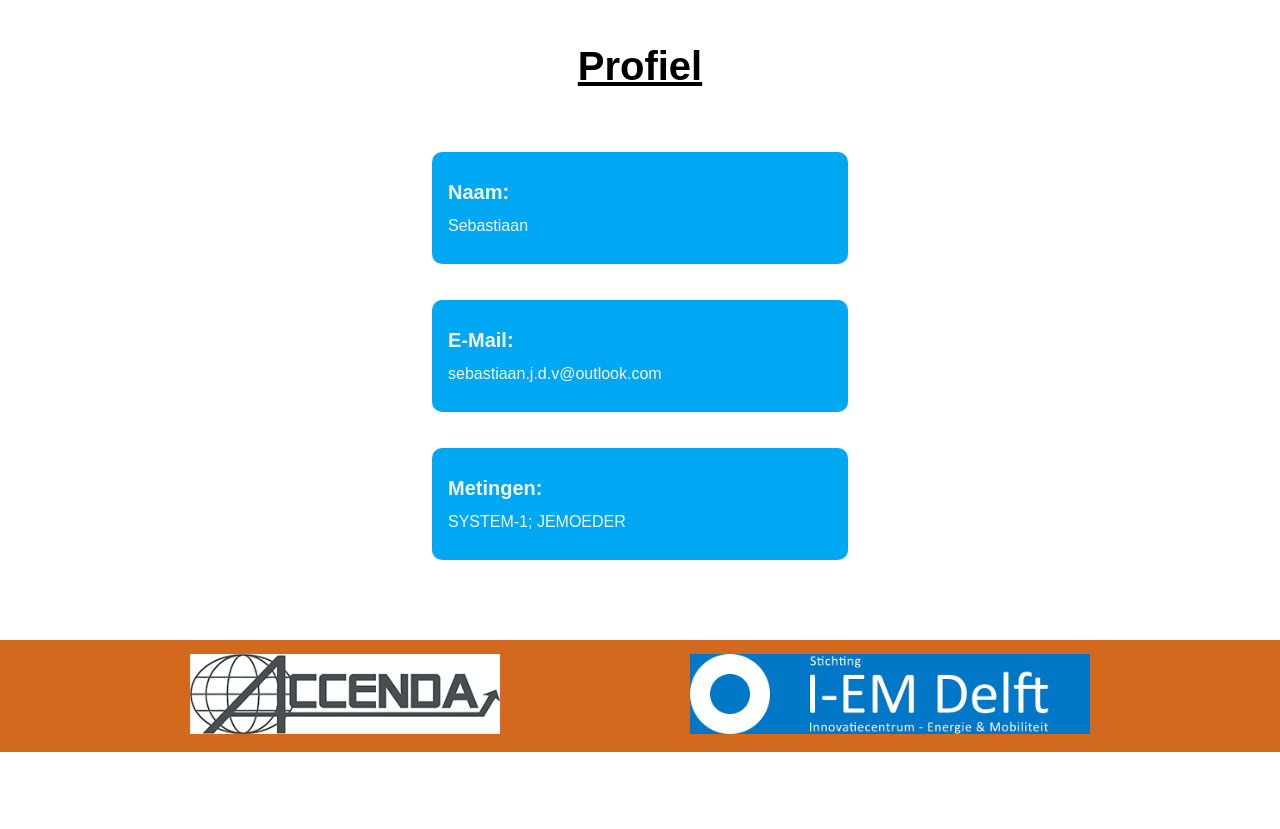
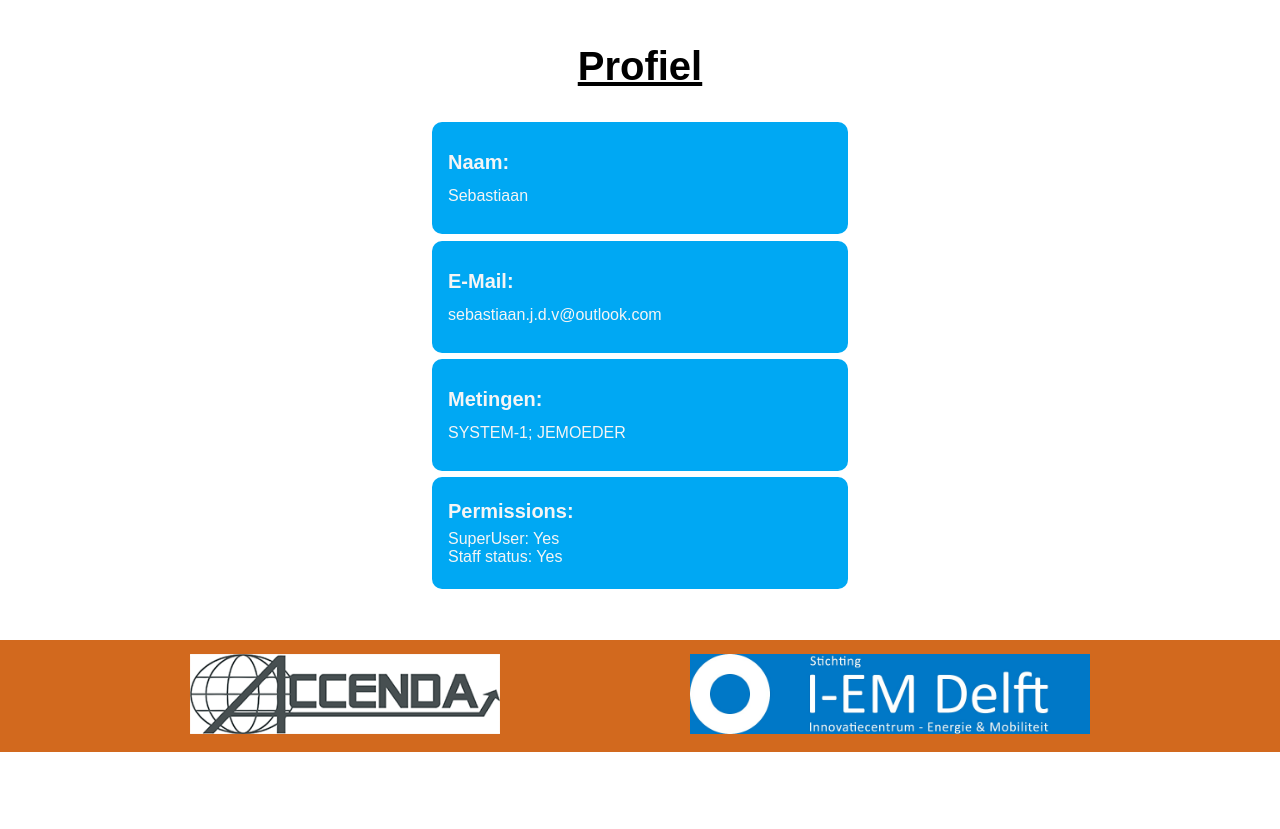
Before and after one commit to SpastBanana/H2Site, a Django app: page /profiel in a window 1280 px wide. Shown: the part 208-1037 px from the top of the page. Run offline with Django 3.2, Linux system fonts and the light colour scheme; a user stored in the database is signed in; data comes from the database, SQL or seed files in the repository; both versions use the stored data as it was after the commit.

Commit message:
created new function in profile to see user permissions status

```diff
--- a/templates/profiel.html
+++ b/templates/profiel.html
@@ -24,6 +24,22 @@
                     <div class="index">Metingen:</div>
                     <div class="indexInsert">{{ user.profile.meting_ids }}</div>
                 </div>
+                <div class="nameTag">
+                    <div class="name">Permissions:</div>
+                    <div class="nameInsert">
+                        {% if user.is_superuser %}
+                            SuperUser: Yes
+                        {% else %}
+                            SuperUser: No
+                        {% endif %}
+                        <br>
+                        {% if user.is_staff %}
+                            Staff status: Yes
+                        {% else %}
+                            Staff status: No
+                        {% endif %}
+                    </div>
+                </div>
             </div>
         {% else %}
             <p class="loginMSG">Om uw gegevems te zien moet u eerst <a href="/login">inloggen</a>.</p>
--- a/user_profile/models.py
+++ b/user_profile/models.py
@@ -1,9 +1,13 @@
 from django.contrib.auth.models import User
 from django.db import models
 from django.contrib.auth.models import User
-from django.db.models.signals import post_save
+from django.db.models.signals import post_save, pre_migrate
+from django.contrib.contenttypes.models import ContentType
+from django.contrib.auth import models as auth_models
+from django.contrib.auth.models import Permission
+from django.conf import settings
 from django.dispatch import receiver
-from django.db import models
+
 
 class UpperCaseCharField(models.CharField):
     def __init__(self, *args, **kwargs):
@@ -25,6 +29,12 @@ class Profile(models.Model):
     def __str__(self):
         return self.user.username
 
+
+@receiver(pre_migrate, sender=auth_models)
+def add_user_permissions(sender, **kwargs):
+    content_type = ContentType.objects.get_for_model(settings.AUTH_USER_MODEL)
+    Permission.objects.get_or_create(codename='view_user', name='View user', content_type=content_type)
+
 @receiver(post_save, sender=User)
 def update_user_profile(sender, instance, created, **kwargs):
     if created:
```
Also changed, not shown: db.sqlite3. Lines whose indentation alone changed are shown as unchanged.
